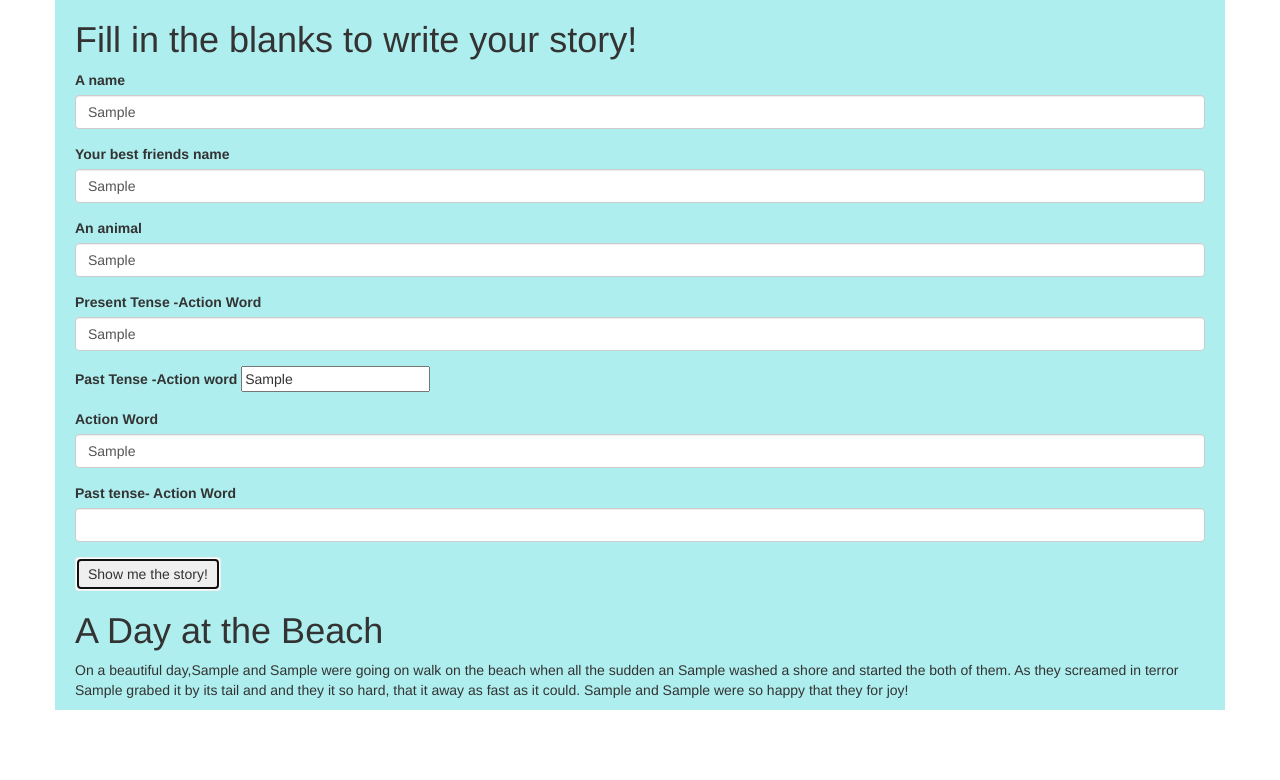
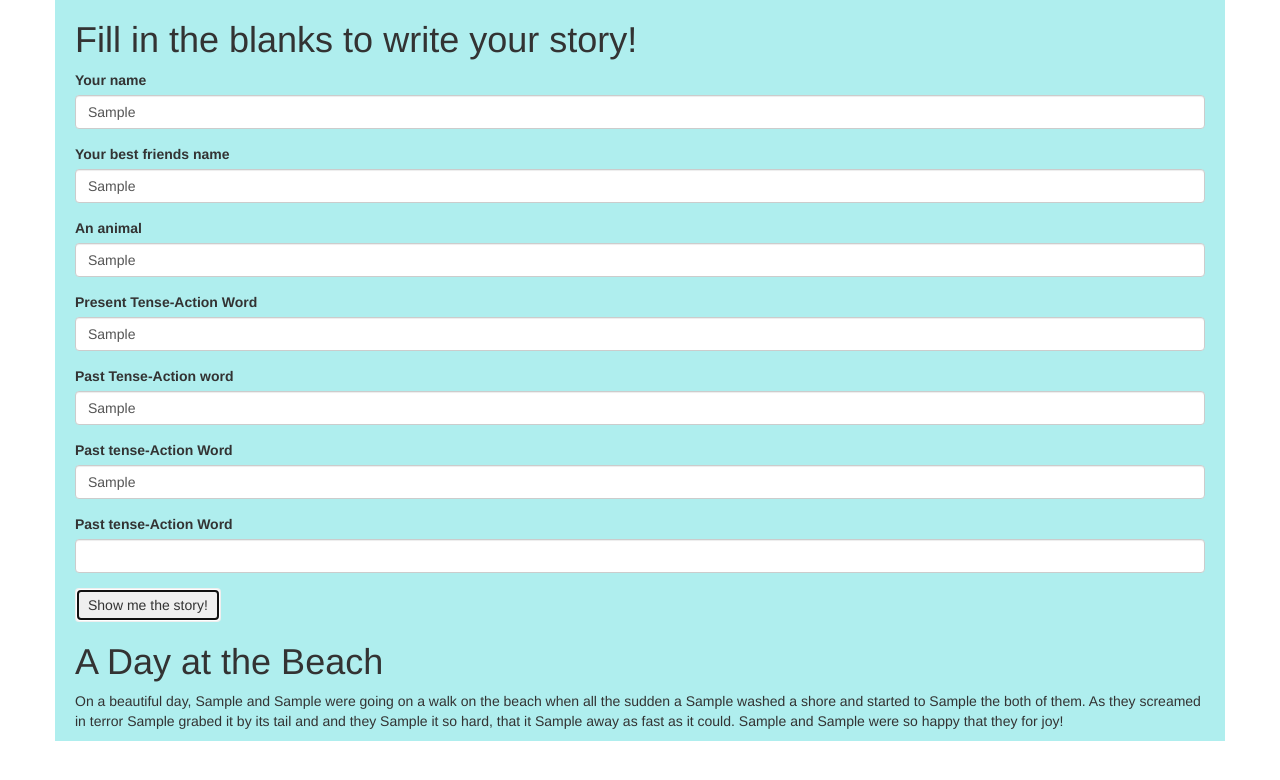
Before and after one commit to fieldceleste/madlib-page, a plain HTML site: page index.html in a window 1280 px wide. Both pictures are taken after typing "Sample", "Sample", "Sample", "Sample", "Sample", "Sample" into the empty fields and a click on the button "Show me the story!". Drawn offline with Linux system fonts and the light colour scheme.

Commit message:
finish styling page and fixed grammatical errors

```diff
--- a/index.html
+++ b/index.html
@@ -13,7 +13,7 @@
       <div>
         <form id="formOne">
           <div class="form-group">
-            <label for="person1">A name</label>
+            <label for="person1">Your name</label>
             <input id="person1" class="form-control" type="text">
           </div>
           <div class="form-group">
@@ -25,19 +25,19 @@
             <input id="animal" class="form-control" type="text">
           </div>
           <div class="form-group">
-            <label for="action1">Present Tense -Action Word</label>
+            <label for="action1">Present Tense-Action Word</label>
             <input id="action1" class="form-control" type="text">
           </div>
           <div class="form-group">
-            <label for="action2">Past Tense -Action word</label>
-            <input id="action2 class="form-control" type="text">
+            <label for="action2">Past Tense-Action word</label>
+            <input id="action2" class="form-control" type="text">
           </div>
           <div class="form-group">
-            <label for="action3">Action Word</label>
+            <label for="action3">Past tense-Action Word</label>
             <input id="action3" class="form-control" type="text">
           </div>
           <div class="form-group">
-            <label for="action4">Past tense- Action Word</label>
+            <label for="action4">Past tense-Action Word</label>
             <input id="action4" class="form-control" type="text">
           </div>
 
@@ -48,7 +48,7 @@
       <div id="story">
         <h1>A Day at the Beach</h1>
         <p>
-On a beautiful day,<span class="person1"></span> and <span class="person2"></span> were going on walk on the beach when all the sudden an <span class="animal"></span>  washed a shore and started <span class="action1"></span> the both of them. As they screamed in terror <span class="person2"></span> grabed it by its tail and and they <span class="action2"></span> it so hard, that it <span class="action3"></span> away as fast as it could. <span class="person1"></span> and <span class="person2"></span> were so happy that they <span class="action4"></span> for joy!
+On a beautiful day, <span class="person1"></span> and <span class="person2"></span> were going on a walk on the beach when all the sudden a <span class="animal"></span>  washed a shore and started to <span class="action1"></span> the both of them. As they screamed in terror <span class="person2"></span> grabed it by its tail and and they <span class="action2"></span> it so hard, that it <span class="action3"></span> away as fast as it could. <span class="person1"></span> and <span class="person2"></span> were so happy that they <span class="action4"></span> for joy!
 </p>
       </div>
     </div>
--- a/js/scripts.js
+++ b/js/scripts.js
@@ -3,16 +3,18 @@ $(document).ready(function() {
     var person1Input = $("input#person1").val();
     var person2Input = $("input#person2").val();
     var animalInput= $("input#animal").val();
-    var exclamationInput = $("input#exclamation").val();
-    var verbInput = $("input#verb").val();
-    var nounInput = $("input#noun").val();
+    var action1Input = $("input#action1").val();
+    var action2Input = $("input#action2").val();
+    var action3Input = $("input#action3").val();
+    var action4Input = $("input#action4").val();
 
     $(".person1").text(person1Input);
     $(".person2").text(person2Input);
     $(".animal").text(animalInput);
-    $(".exclamation").text(exclamationInput);
-    $(".verb").text(verbInput);
-    $(".noun").text(nounInput);
+    $(".action1").text(action1Input);
+    $(".action2").text(action2Input);
+    $(".action3").text(action3Input);
+    $(".action4").text(action4Input);
 
     $("#story").show();
 
```
